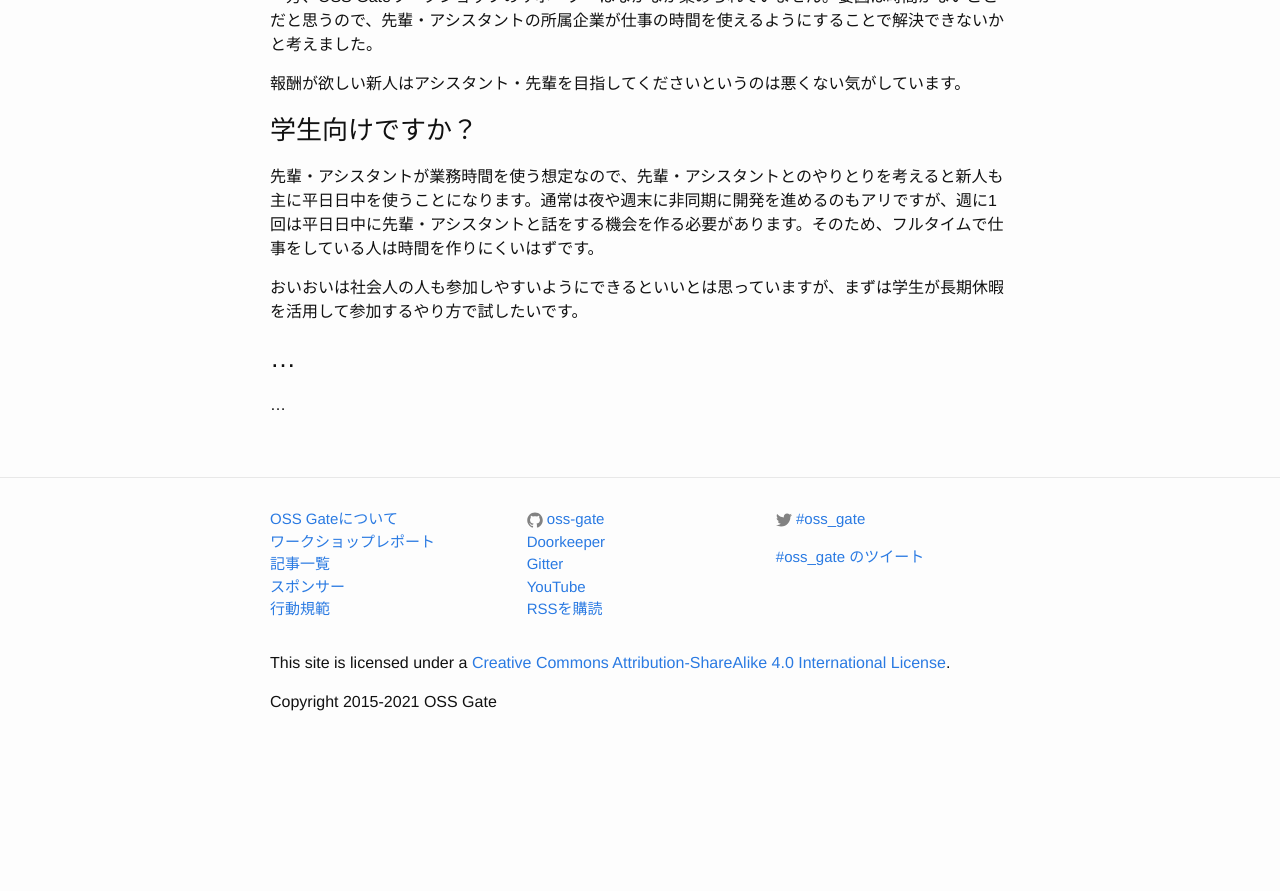
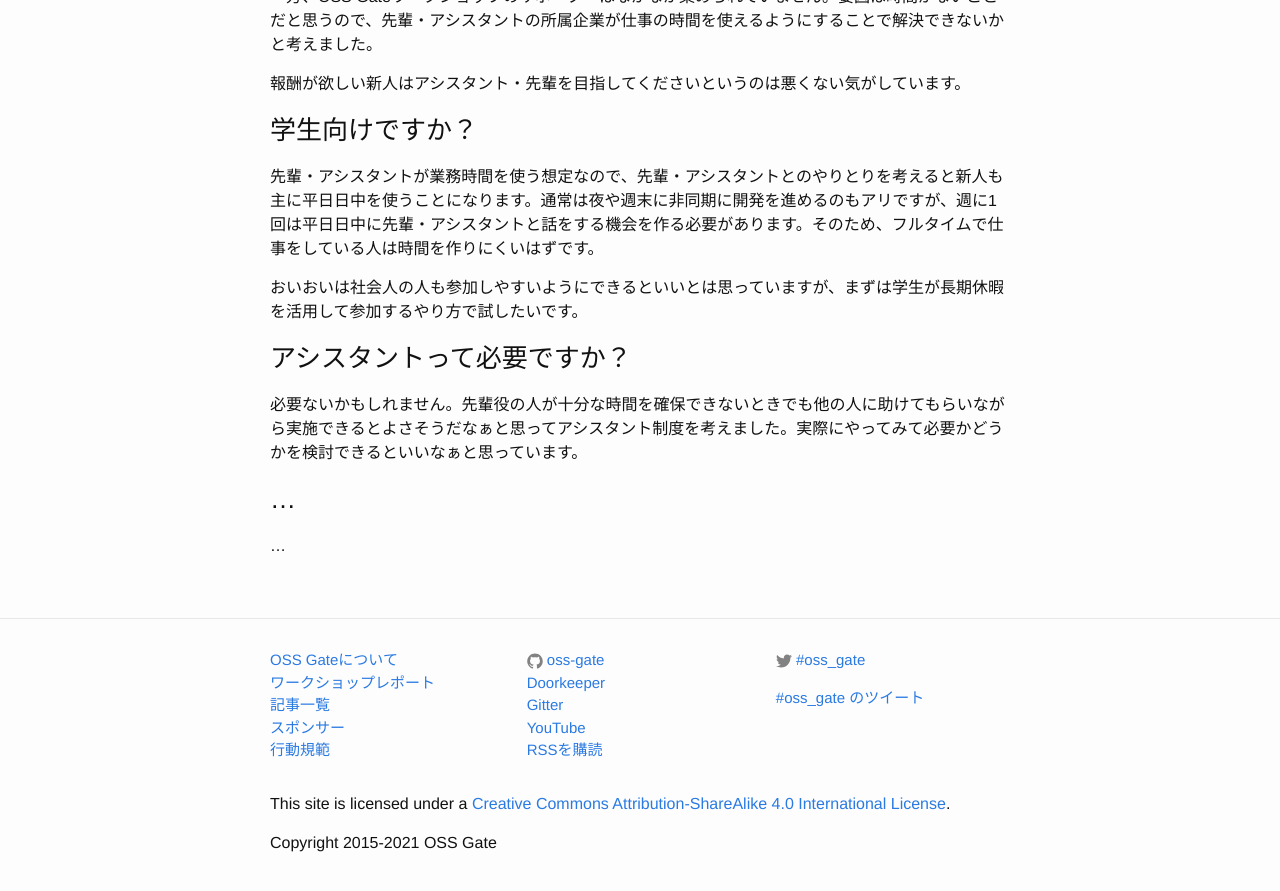
Before and after one commit to oss-gate/on-boarding, a Jekyll site: the page built from index.md, in a window 1280 px wide and 900 px high, scrolled down 4331 px. Shown: the top 891 px of the window. Built offline with Jekyll 4.4.1, drawn with Linux system fonts in a browser that asks for light colours; comment, search, counter and statistics services are not loaded; before the commit the page ends 5090 px from its top, so only the background shows below that.

Commit message:
qa: add is assistant needed?

```diff
--- a/index.md
+++ b/index.md
@@ -160,6 +160,10 @@ TODO：募集要項例を作る。
 
 おいおいは社会人の人も参加しやすいようにできるといいとは思っていますが、まずは学生が長期休暇を活用して参加するやり方で試したいです。
 
+### アシスタントって必要ですか？
+
+必要ないかもしれません。先輩役の人が十分な時間を確保できないときでも他の人に助けてもらいながら実施できるとよさそうだなぁと思ってアシスタント制度を考えました。実際にやってみて必要かどうかを検討できるといいなぁと思っています。
+
 ### ...
 
 ...
```
